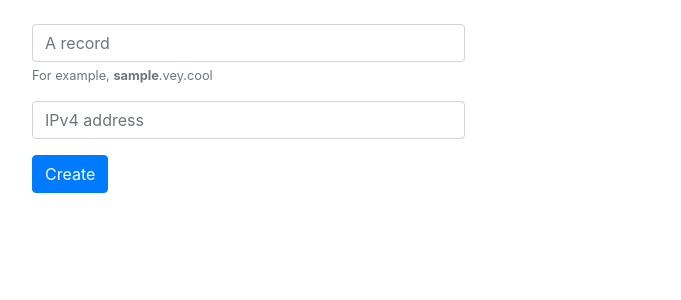
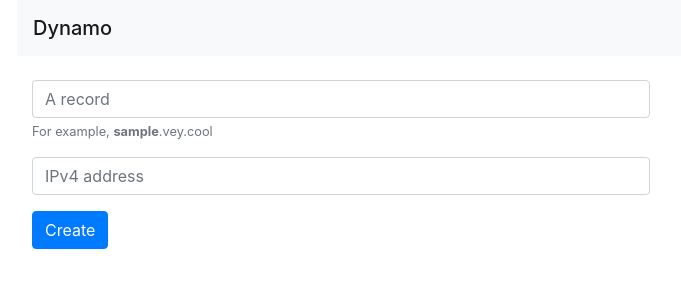
Before and after one commit to j4konen/dynamo, a Flask app: page / in a window 1280 px wide. Shown: the top 300 px of the page, without its empty margins (68-749 px from the left). Run offline with Flask 2, Linux system fonts and the light colour scheme; some libraries are stand-ins or nearby versions.

Commit message:
Add menubar to frontpage

```diff
--- a/templates/index.html
+++ b/templates/index.html
@@ -5,8 +5,12 @@
     <link rel="stylesheet" href="https://stackpath.bootstrapcdn.com/bootstrap/4.3.1/css/bootstrap.min.css">
   </head>
   <body>
+    <div class="container">
+      <nav class="navbar navbar-expand-lg navbar-light bg-light">
+        <span class="navbar-brand mb-0 h1">Dynamo</span>
+      </nav>
       <br>
-    <div class="container">
+      <div class="col-7">
         <div class="alert alert-success alert-dismissible" style="display:none" id="success-bar">
           <a href="#" class="close" data-dismiss="alert" aria-label="close">&times;</a>
           <strong>Success!</strong> <span id="success-text"></span>
@@ -15,7 +19,6 @@
           <a href="#" class="close" data-dismiss="alert" aria-label="close">&times;</a>
           <strong>Error!</strong> <span id="error-text"></span>
         </div>
-      <div class="col-5">
         <div class="form-group">
           <input type="text" class="form-control" id="record" name="record" placeholder="A record">
           <small class="form-text text-muted">For example, <b>sample</b>.vey.cool</small>
@@ -25,6 +28,7 @@
         </div>
         <button onclick="sendData()" class="btn btn-primary">Create</button>
       </div>
+      <br>
       <script type="text/javascript" src="/static/main.js"></script>
       <script src="https://code.jquery.com/jquery-3.3.1.slim.min.js"></script>
       <script src="https://cdnjs.cloudflare.com/ajax/libs/popper.js/1.14.7/umd/popper.min.js"></script>
```
Lines whose indentation alone changed are shown as unchanged.
